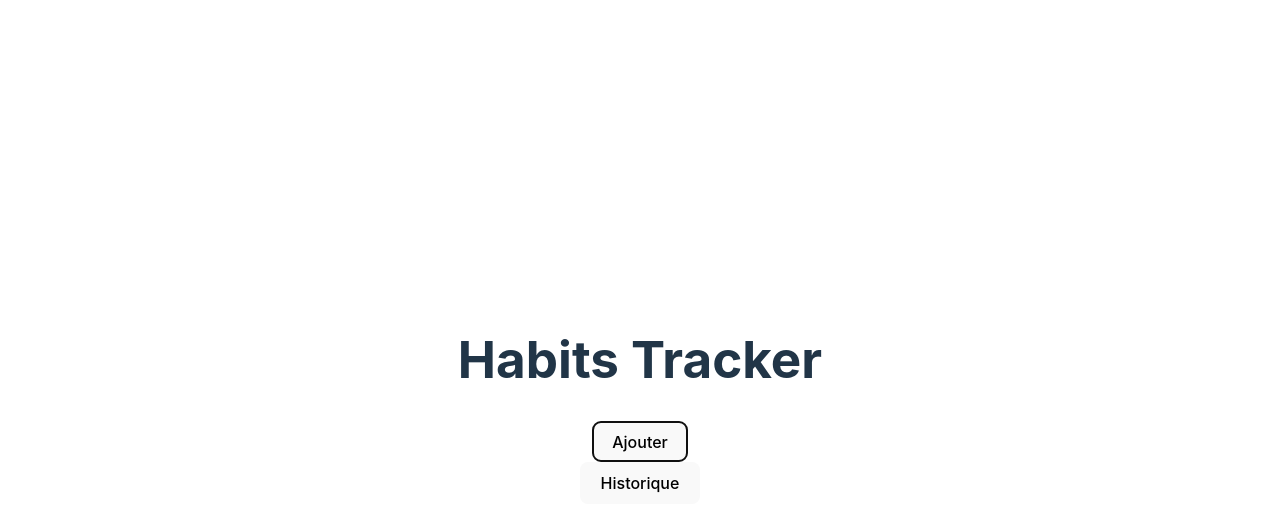
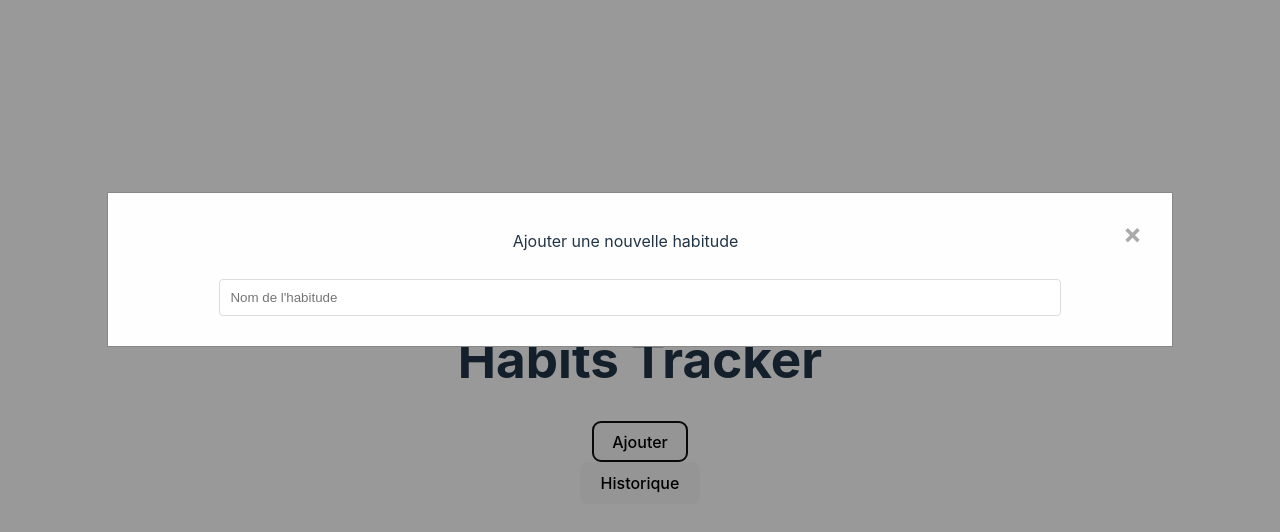
Before and after one commit to marlenedFR/habits-tracker, a website built with Vite: page frontend/index.html in a window 1280 px wide. Both pictures are taken after a click on the button "Ajouter". Built offline with nearby package versions, Linux system fonts and the light colour scheme; files whose address does not match are found by name.

Commit message:
Add habit display and modal styling

```diff
--- a/frontend/HabitsList.js
+++ b/frontend/HabitsList.js
@@ -8,6 +8,7 @@ class HabitsList {
   constructor(listElementId) {
     this.listElement = document.getElementById(listElementId);
     this.habitsToggle = new HabitsToggle(this.listElement);
+    this.displayHabits();
   }
 
   displayHabits = async () => {
@@ -16,7 +17,7 @@ class HabitsList {
       const habits = response.habits;
 
       habits.forEach((habit) => {
-        const listItem = document.createElement("li");
+        const listItem = document.createElement("ul");
         listItem.textContent = habit.title;
         listItem.addEventListener("click", () => {
           const habitIsDone = !listItem.classList.contains("habit-done");
--- /dev/null
+++ b/frontend/Modal.js
@@ -0,0 +1,40 @@
+// frontend/Modal.js
+// Gère l'affichage de la modale pour ajouter une habitude
+
+class Modal {
+  constructor(modalId, inputId) {
+    this.modal = document.getElementById(modalId);
+    this.input = document.getElementById(inputId);
+    this.closeButton = document.querySelector(".close");
+    this.initModal();
+  }
+
+  initModal() {
+    const modalButton = document.getElementById("add-habit-button");
+
+    modalButton.onclick = () => {
+      this.show();
+    };
+
+    this.closeButton.onclick = () => {
+      this.hide();
+    };
+
+    window.onclick = (event) => {
+      if (event.target === this.modal) {
+        this.hide();
+      }
+    };
+  }
+
+  show() {
+    this.modal.style.display = "block";
+    this.input.value = "";
+  }
+
+  hide() {
+    this.modal.style.display = "none";
+  }
+}
+
+export { Modal };
--- a/frontend/index.html
+++ b/frontend/index.html
@@ -5,6 +5,7 @@
     <link rel="icon" type="image/svg+xml" href="/M_transparent.png" />
     <meta name="viewport" content="width=device-width, initial-scale=1.0" />
     <title>Habits Tracker</title>
+    <link rel="stylesheet" href="/style.css" />
   </head>
   <body>
     <div id="app">
@@ -12,8 +13,14 @@
       <div id="habits">
         <ul id="habitsList"></ul>
       </div>
-      <div id="add-habit">
-        <button id="add-habit-button">Ajouter</button>
+      <button id="add-habit-button">Ajouter</button>
+
+      <div id="add-habit-modal" class="modal">
+        <div class="modal-content">
+          <span class="close">&times;</span>
+          <p>Ajouter une nouvelle habitude</p>
+          <input type="text" id="habit-input" placeholder="Nom de l'habitude" />
+        </div>
       </div>
       <div id="history">
         <button id="history-button">Historique</button>
--- a/frontend/main.js
+++ b/frontend/main.js
@@ -3,8 +3,9 @@
 import "./style.css";
 
 import { HabitsList } from "./HabitsList.js";
+import { Modal } from "./Modal";
 
 document.addEventListener("DOMContentLoaded", () => {
-  const habitsList = new HabitsList("habitsList");
-  habitsList.displayHabits();
+  new HabitsList("habitsList");
+  new Modal("add-habit-modal", "habit-input");
 });
--- a/frontend/style.css
+++ b/frontend/style.css
@@ -82,6 +82,55 @@ button:focus-visible {
   outline: 4px auto -webkit-focus-ring-color;
 }
 
+/* Style de base pour la modal */
+.modal {
+  display: none;
+  position: fixed;
+  z-index: 1;
+  left: 0;
+  top: 0;
+  width: 100%;
+  height: 100%;
+  overflow: auto;
+  background-color: rgb(0, 0, 0);
+  background-color: rgba(0, 0, 0, 0.4);
+}
+
+/* Style du contenu de la modal */
+.modal-content {
+  background-color: #fefefe;
+  margin: 15% auto;
+  padding: 20px;
+  border: 1px solid #888;
+  width: 80%;
+}
+
+/* Bouton pour fermer la modal */
+.close {
+  color: #aaa;
+  float: right;
+  font-size: 28px;
+  font-weight: bold;
+  margin-right: 10px;
+  cursor: pointer;
+}
+
+.close:hover,
+.close:focus {
+  color: black;
+  text-decoration: none;
+  cursor: pointer;
+}
+
+/* Styliser l'input */
+#habit-input {
+  width: 80%;
+  padding: 10px;
+  margin: 10px 0;
+  border: 1px solid #ddd;
+  border-radius: 4px;
+}
+
 @media (prefers-color-scheme: light) {
   :root {
     color: #213547;
```
